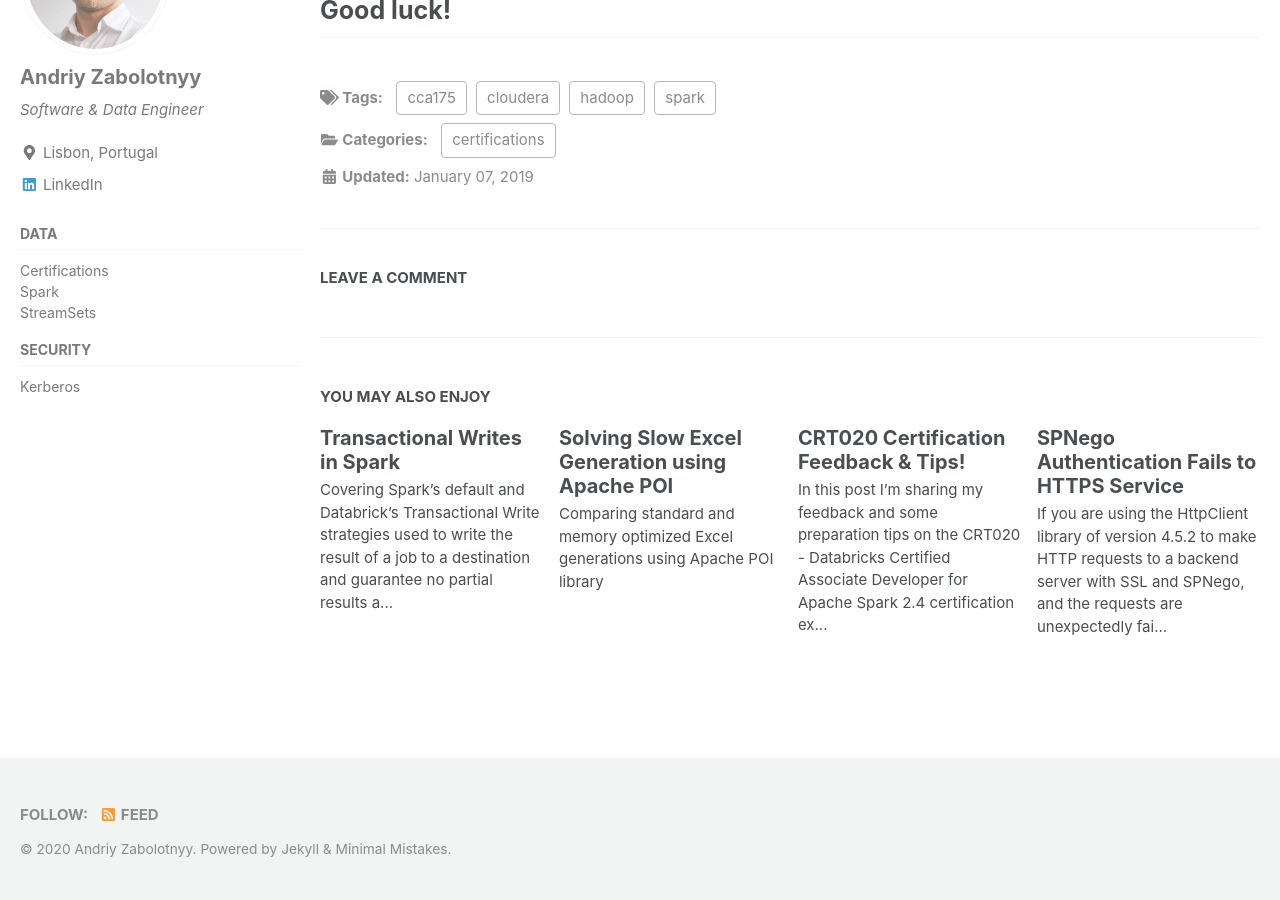
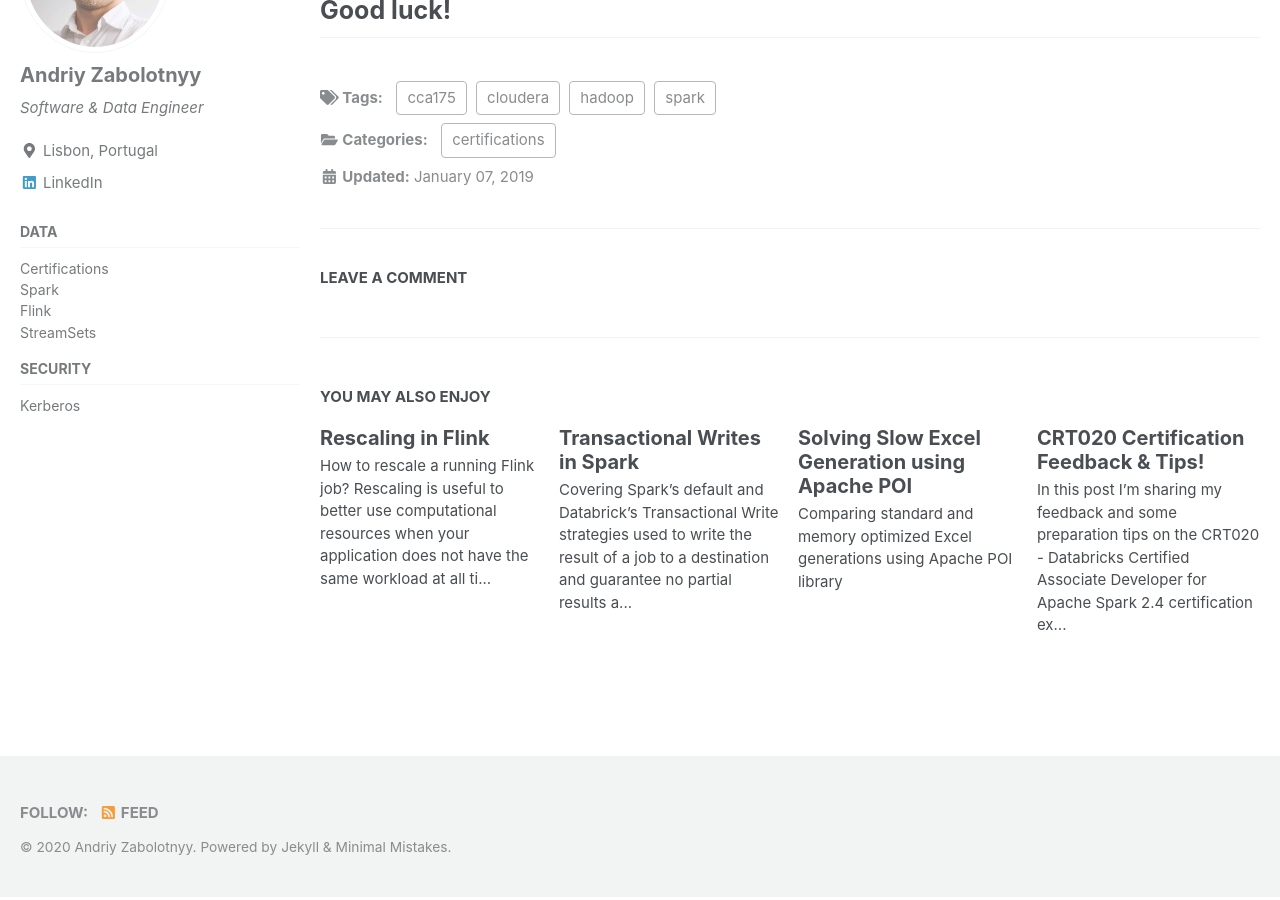
Before and after one commit to andriymz/andriymz.github.io, a Jekyll site: the page built from _posts/2019-01-07-cca175-feedback.md, in a window 1280 px wide and 900 px high, scrolled down 1425 px. Built offline with Jekyll 4.4.1, drawn with Linux system fonts in a browser that asks for light colours; cached includes are drawn as plain includes; comment, search, counter and statistics services are not loaded; some of the changed lines change nothing that is shown.

Commit message:
Add "Rescaling in Flink" post

````diff
--- a/_data/navigation.yml
+++ b/_data/navigation.yml
@@ -16,6 +16,8 @@
         url: /categories/certifications
       - title: "Spark"
         url: /categories/spark/
+      - title: "Flink"
+        url: /categories/flink/
       - title: "StreamSets"
         url: /categories/streamsets
 
--- /dev/null
+++ b/_pages/flink.md
@@ -0,0 +1,7 @@
+---
+title: Flink
+layout: category
+permalink: /categories/flink/
+taxonomy: flink
+author_profile: true
+---
--- /dev/null
+++ b/_posts/2020-11-05-rescaling-in-flink.md
@@ -0,0 +1,63 @@
+---
+title:  "Rescaling in Flink"
+excerpt: "How to rescale a running Flink job? Rescaling is useful to better use computational resources when your application does not have the same workload at all times."
+classes: wide
+categories: [flink]
+toc: true
+---
+
+Rescaling a running Flink job is useful to better use computational resources when your application does not have the same workload at all times. In theory it means that at some point you should be able to scale up or down, by adding or removing _TaskManagers_ (worker processes) on a Flink cluster.
+
+Currently there is no way of "automagically" rescaling a running Flink job, i.e changing it's _parallelism_ when there are changes on available _TaskManagers_ to execute the subtasks. Even if you spawn more _TaskManagers_ and they get registered at the _JobManager_, the already running job will still use the same level of parallelism.
+
+This post covers some findings about rescaling. The latest version of Flink is 1.11.2 at the time of this writing.
+
+## Removal of Job Rescaling from CLI and REST API
+
+According to [this malining list](http://apache-flink-user-mailing-list-archive.2336050.n4.nabble.com/DISCUSS-Temporarily-remove-support-for-job-rescaling-via-CLI-action-quot-modify-quot-td27447.html), the experimental feature of modifying the parallelism of an already running Flink job was removed.
+
+If you compare CLI (Command Line Interface) documentations of versions [1.8](https://ci.apache.org/projects/flink/flink-docs-release-1.8/ops/cli.html) and [1.9](https://ci.apache.org/projects/flink/flink-docs-release-1.9/ops/cli.html) you can see that the command below was removed ([FLINK-12312](https://issues.apache.org/jira/browse/FLINK-12312)) from the CLI:
+```
+flink modify <jobID> -p <newParallelism>
+```
+
+In older versions this command would rescale an already running job with the specified by the user new _parallelism_. This is also supported by Flink's REST API and it's interesting that the two endpoints for it are still available in latest 1.11.2 version, having the specification below:
+
+{% include figure image_path="/assets/images/flink/rescaling/rescale_rest.png" %}
+
+But the endpoint `/jobs/:jobId/rescaling` is not working as well and returns an error:
+
+```json
+{
+  "errors": [
+    "org.apache.flink.runtime.rest.handler.RestHandlerException: Rescaling is temporarily disabled. See FLINK-12312 (..)"
+  ]
+}
+```
+
+## Reactive Container Mode
+
+Apparently there is an active development ([FLINK-10407](https://issues.apache.org/jira/browse/FLINK-10407)) on a feature called _Reactive Container Mode_ in which according to the description makes a Flink cluster "react to newly available resources (e.g. started by an external service) and make use of them by rescaling the existing job."
+
+You can check all the details of this feature in their [design document](https://docs.google.com/document/d/1XKDXnrp8w45k2jIJNHxpNP2Zmr6FGru3H0dTHwYWJyE/edit) and possibly it will be released in version 1.12, as pointed in [release document](https://cwiki.apache.org/confluence/display/FLINK/1.12+Release) as "Reactive-scaling mode" feature.
+
+## Rescaling with a Job Restart
+
+Currently the only way of rescaling a Flink job is by doing a graceful shutdown with a _savepoint_ and restarting the job from the saved _savepoint_ with the new _parallelism_.
+
+Netflix implemented their own autoscaling algorithm by following this approach and deciding how to scale based on analysis from collected metrics. Check their
+[Autoscaling Flink at Netflux](https://www.youtube.com/watch?v=NV0jvA5ZDNc) talk by Timothy Farkas.
+
+More on Flink's _Reactive Container Mode_ in [Future of Apache Flink Deployments: Containers, Kubernetes and More - Till Rohrmann](https://www.youtube.com/watch?v=WeHuTRwicSw) talk by Till Rohrmann.
+
+## Resources
+
+[Rescaling endpoints on Flink's REST API](https://ci.apache.org/projects/flink/flink-docs-release-1.11/monitoring/rest_api.html#jobs-jobid-rescaling)
+
+[[FLINK-12312] Temporarily disable CLI command for rescaling](https://issues.apache.org/jira/browse/FLINK-12312)
+
+[[FLINK-10407] Reactive Container Mode](https://issues.apache.org/jira/browse/FLINK-10407)
+
+[Flink Design Document: Reactive Container Mode](https://docs.google.com/document/d/1XKDXnrp8w45k2jIJNHxpNP2Zmr6FGru3H0dTHwYWJyE/edit#heading=h.wvy3b8sj26gj)
+
+[Deploy Flink Job Cluster on Kubernetes](http://shzhangji.com/blog/2019/08/24/deploy-flink-job-cluster-on-kubernetes)
````
Also changed, not shown: assets/images/flink/rescaling/rescale_rest.png (added).
